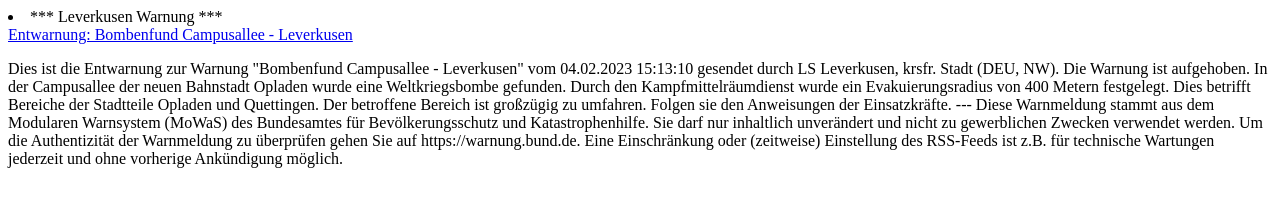
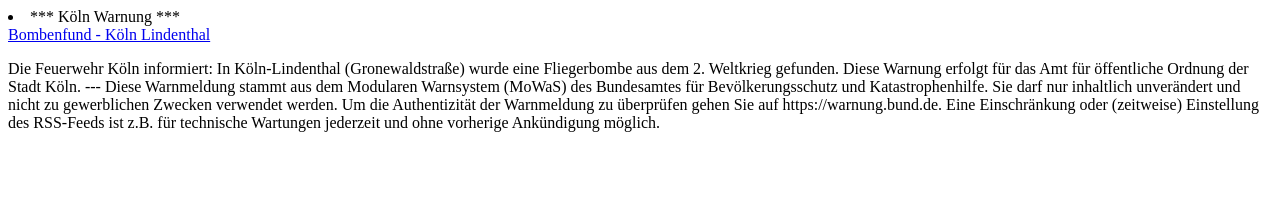
Before and after one commit to jasineri/warning, a website: page warning.html in a window 1280 px wide. Drawn offline with Linux system fonts and the light colour scheme.

Commit message:
update action output

```diff
--- a/data/links.json
+++ b/data/links.json
@@ -1 +1 @@
-["https://warnung.bund.de/meldung/mow.DE-NW-D-SE020-20230131-20-000/Coronavirus:_Informationen_des_Landes_Nordrhein-Westfalen_-_Nordrhein-Westfalen","https://warnung.bund.de/meldung/mow.DE-NW-LEV-SE046-20230204-46-002/Entwarnung:_Bombenfund_Campusallee_-_Leverkusen"]
+["https://warnung.bund.de/meldung/mow.DE-NW-K-SE031-20230209-31-000/Bombenfund_-_K%C3%B6ln_Lindenthal","https://warnung.bund.de/meldung/mow.DE-NW-D-SE020-20230131-20-000/Coronavirus:_Informationen_des_Landes_Nordrhein-Westfalen_-_Nordrhein-Westfalen"]
--- a/warning.html
+++ b/warning.html
@@ -1,10 +1,6 @@
-<html><body><li>*** Leverkusen Warnung ***</li><a href="https://warnung.bund.de/meldung/mow.DE-NW-LEV-SE046-20230204-46-002/Entwarnung:_Bombenfund_Campusallee_-_Leverkusen">Entwarnung: Bombenfund Campusallee - Leverkusen</a><p>Dies ist die Entwarnung zur Warnung "Bombenfund Campusallee - Leverkusen" vom 04.02.2023 15:13:10 gesendet durch LS Leverkusen, krsfr. Stadt (DEU, NW). Die Warnung ist aufgehoben.
-
-In der Campusallee der neuen Bahnstadt Opladen wurde eine Weltkriegsbombe gefunden.
-Durch den Kampfmittelräumdienst wurde ein Evakuierungsradius von 400 Metern festgelegt. Dies betrifft Bereiche der Stadtteile Opladen und Quettingen.
-Der betroffene Bereich ist großzügig zu umfahren.
-
-Folgen sie den Anweisungen der Einsatzkräfte.
+<html><body><li>*** Köln Warnung ***</li><a href="https://warnung.bund.de/meldung/mow.DE-NW-K-SE031-20230209-31-000/Bombenfund_-_K%C3%B6ln_Lindenthal">Bombenfund - Köln Lindenthal</a><p>Die Feuerwehr Köln informiert:
+In Köln-Lindenthal (Gronewaldstraße) wurde eine Fliegerbombe aus dem 2. Weltkrieg gefunden.
+Diese Warnung erfolgt für das Amt für öffentliche Ordnung der Stadt Köln.
 
 ---
 Diese Warnmeldung stammt aus dem Modularen Warnsystem (MoWaS) des Bundesamtes für Bevölkerungsschutz und Katastrophenhilfe.
```
